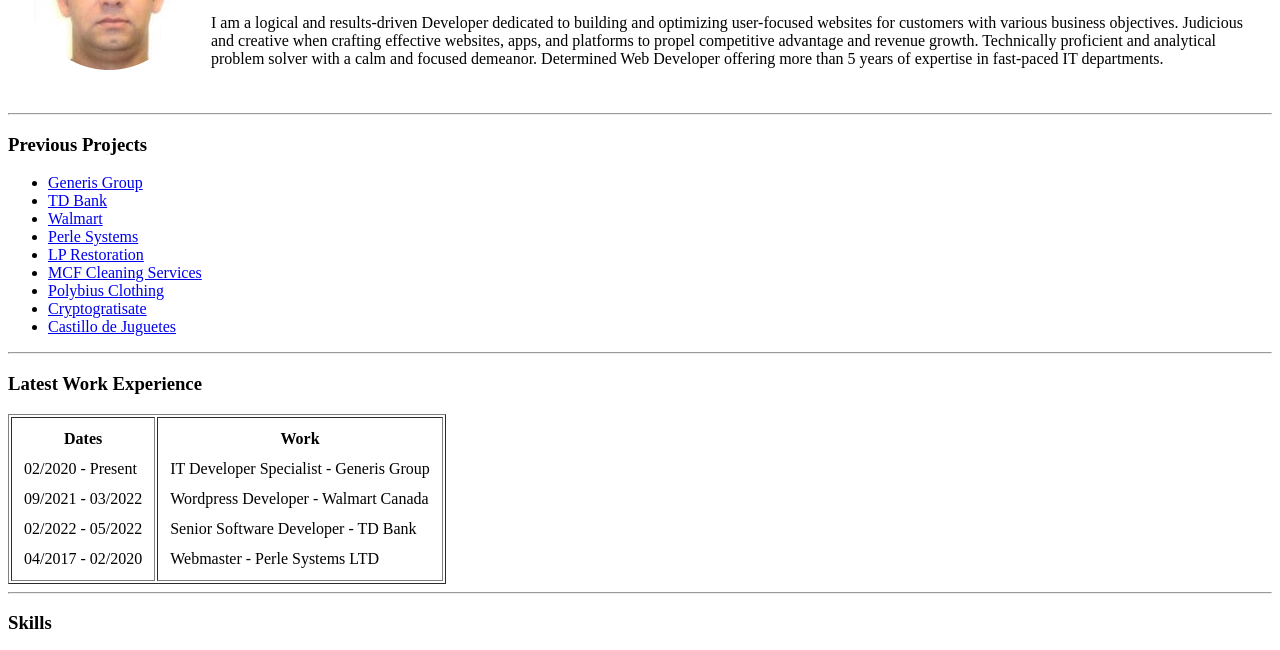
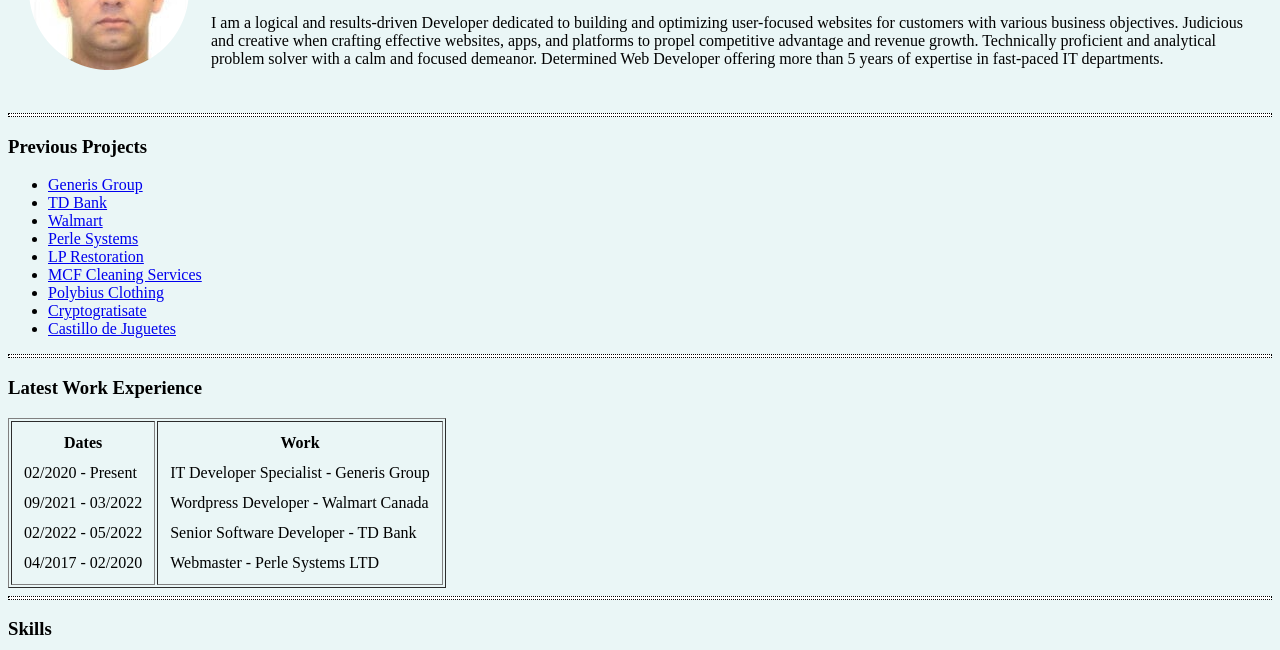
Before and after one commit to tonylasarna/Vintage-Portfolio, a plain HTML site: page index.html in a window 1280 px wide. Shown: the part 129-779 px from the top of the page. Drawn offline with Linux system fonts and the light colour scheme.

Commit message:
css module begin

```diff
--- a/index.html
+++ b/index.html
@@ -4,6 +4,18 @@
     <meta charset="utf-8">
     <meta name="description" content="My website is my portfolio for my awesome web developer work.">
     <title>Anthony's Portfolio Site</title>
+    <style>
+      body {
+        background-color: #eaf6f6;
+      }
+      hr {
+        background-color: white;
+        border-style: dotted;
+        height:2px;
+
+      }
+
+    </style>
   </head>
   <body>
     <table cellspacing="20px">
```
